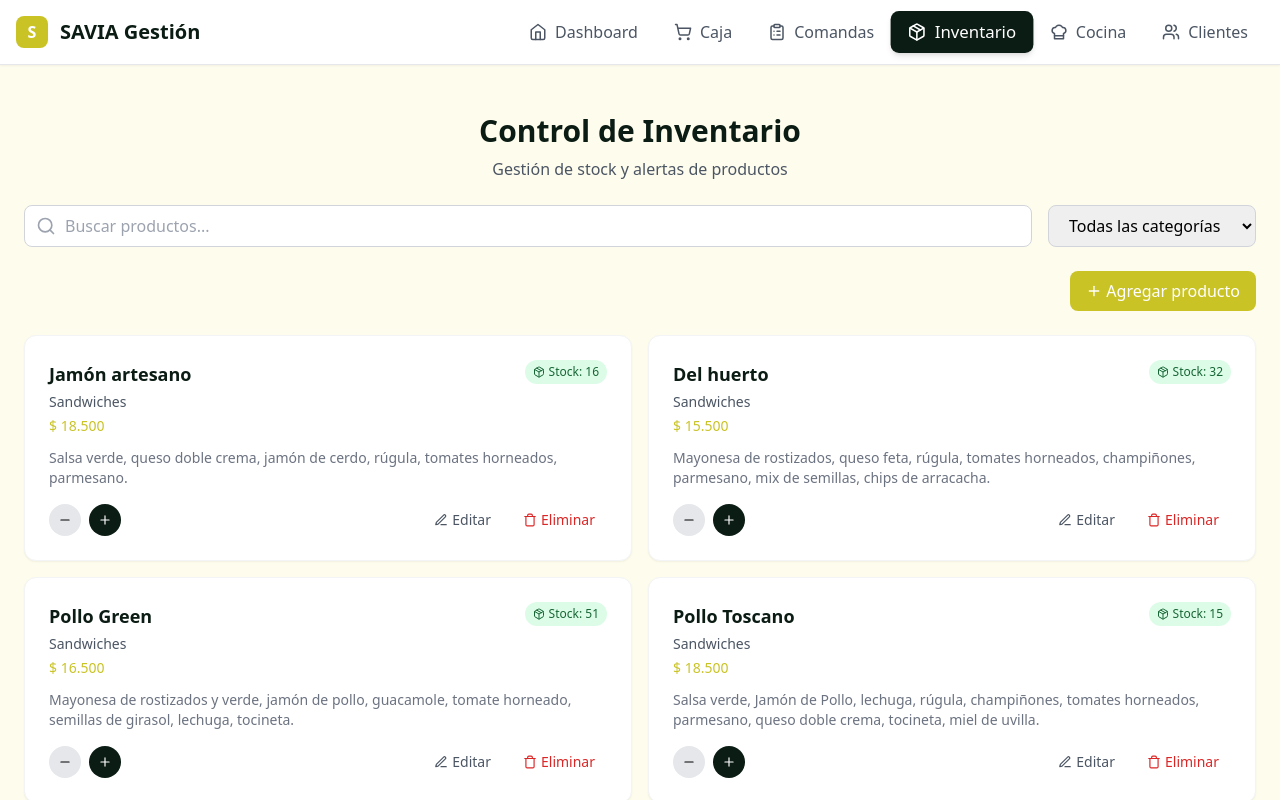
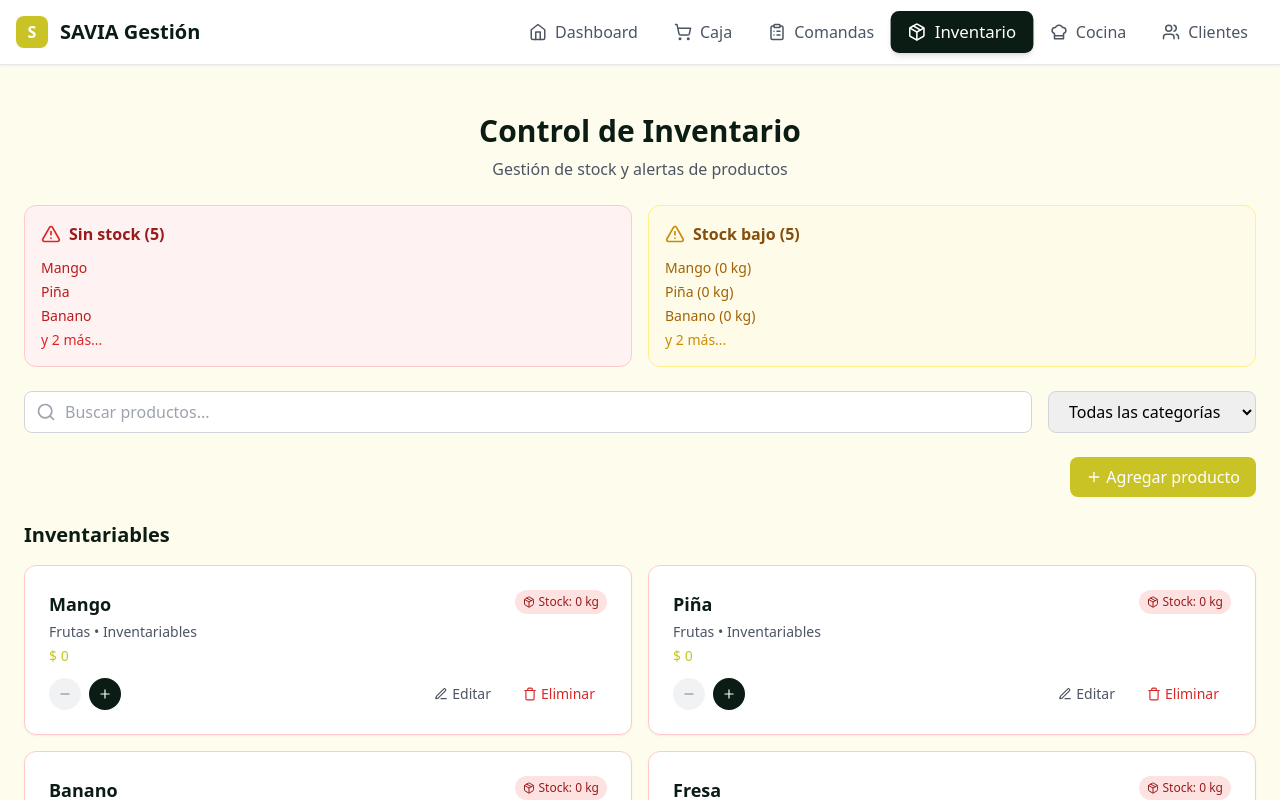
Before and after one commit to javierportillar/saviaInventory, a React (Vite) app: page / in a window 1280 px wide. Both pictures are taken after a click on the button "Inventario". Shown: the top 800 px of the page. Built offline with nearby package versions, Linux system fonts and the light colour scheme.

Commit message:
fixed inventory

```diff
--- a/src/components/Caja.tsx
+++ b/src/components/Caja.tsx
@@ -28,7 +28,8 @@ export function Caja({ menuItems, onCreateOrder, onModuleChange, customers, onAd
       item.nombre.toLowerCase().includes(searchQuery.toLowerCase()) ||
       (item.keywords && item.keywords.toLowerCase().includes(searchQuery.toLowerCase()));
     const matchesCategory = !selectedCategory || item.categoria === selectedCategory;
-    return matchesSearch && matchesCategory && item.stock > 0;
+    const isNonInventariable = item.inventarioCategoria !== 'Inventariables';
+    return matchesSearch && matchesCategory && isNonInventariable;
   });
 
   const addToCart = (item: MenuItem) => {
--- a/src/components/Inventario.tsx
+++ b/src/components/Inventario.tsx
@@ -20,6 +20,9 @@ export function Inventario({ menuItems, onUpdateStock, onAddItem, onUpdateItem,
     nombre: string;
     precio: number | null;
     categoria: string;
+    inventarioCategoria: 'Inventariables' | 'No inventariables';
+    inventarioTipo: 'cantidad' | 'gramos';
+    unidadMedida: 'kg' | 'g' | 'mg';
     stock: number | null;
     descripcion?: string;
   } | null>(null);
@@ -32,13 +35,20 @@ export function Inventario({ menuItems, onUpdateStock, onAddItem, onUpdateItem,
     return matchesSearch && matchesCategory;
   });
 
-  const lowStockItems = filteredItems.filter(item => item.stock < 10);
-  const outOfStockItems = filteredItems.filter(item => item.stock === 0);
+  const inventariableItems = filteredItems.filter(
+    (item) => item.inventarioCategoria === 'Inventariables'
+  );
+  const nonInventariableItems = filteredItems.filter(
+    (item) => item.inventarioCategoria !== 'Inventariables'
+  );
+
+  const lowStockItems = filteredItems.filter((item) => (item.stock ?? 0) < 10);
+  const outOfStockItems = filteredItems.filter((item) => (item.stock ?? 0) === 0);
 
   const quickAdjustStock = (itemId: string, adjustment: number) => {
-    const item = menuItems.find(i => i.id === itemId);
+    const item = menuItems.find((i) => i.id === itemId);
     if (item) {
-      const newStock = Math.max(0, item.stock + adjustment);
+      const newStock = Math.max(0, (item.stock ?? 0) + adjustment);
       onUpdateStock(itemId, newStock);
     }
   };
@@ -59,10 +69,189 @@ export function Inventario({ menuItems, onUpdateStock, onAddItem, onUpdateItem,
         categoria: newItem.categoria,
         stock: newItem.stock ?? 0,
         descripcion: newItem.descripcion,
+        inventarioCategoria: newItem.inventarioCategoria,
+        inventarioTipo: newItem.inventarioTipo,
+        unidadMedida: newItem.unidadMedida,
       });
       setNewItem(null);
     }
   };
+
+  const renderItemCard = (item: MenuItem) => (
+    <div
+      key={item.id}
+      className={`bg-white rounded-xl p-6 shadow-sm border transition-all duration-200 hover:shadow-md ${
+        item.stock === 0 ? 'border-red-200' :
+        item.stock < 10 ? 'border-yellow-200' :
+        'border-gray-100'
+      }`}
+    >
+      {editingItem?.id === item.id ? (
+        <>
+          <div className="grid grid-cols-1 md:grid-cols-2 gap-4">
+            <input
+              className="border border-gray-300 rounded px-3 py-2" placeholder="Nombre"
+              value={editingItem.nombre}
+              onChange={e => setEditingItem({ ...editingItem, nombre: e.target.value })}
+            />
+            <input
+              type="number"
+              min={0}
+              className="border border-gray-300 rounded px-3 py-2"
+              placeholder="Precio (ej. 8500)"
+              value={editingItem.precio === 0 ? '' : editingItem.precio}
+              onChange={e => {
+                const value = parseInt(e.target.value, 10);
+                setEditingItem({ ...editingItem, precio: isNaN(value) ? 0 : value });
+              }}
+            />
+            <input
+              list="category-options"
+              className="border border-gray-300 rounded px-3 py-2"
+              placeholder="Categoría (selecciona o crea)"
+              value={editingItem.categoria}
+              onChange={e => setEditingItem({ ...editingItem, categoria: e.target.value })}
+            />
+            <select
+              className="border border-gray-300 rounded px-3 py-2"
+              value={editingItem.inventarioCategoria}
+              onChange={e =>
+                setEditingItem({
+                  ...editingItem,
+                  inventarioCategoria: e.target.value as 'Inventariables' | 'No inventariables',
+                })
+              }
+            >
+              <option value="Inventariables">Inventariables</option>
+              <option value="No inventariables">No inventariables</option>
+            </select>
+            {editingItem.inventarioCategoria === 'Inventariables' && (
+              <>
+                <select
+                  className="border border-gray-300 rounded px-3 py-2"
+                  value={editingItem.inventarioTipo ?? 'cantidad'}
+                  onChange={e =>
+                    setEditingItem({
+                      ...editingItem,
+                      inventarioTipo: e.target.value as 'cantidad' | 'gramos',
+                    })
+                  }
+                >
+                  <option value="cantidad">Cantidad</option>
+                  <option value="gramos">Gramos</option>
+                </select>
+                {editingItem.inventarioTipo === 'gramos' && (
+                  <select
+                    className="border border-gray-300 rounded px-3 py-2"
+                    value={editingItem.unidadMedida ?? 'kg'}
+                    onChange={e =>
+                      setEditingItem({
+                        ...editingItem,
+                        unidadMedida: e.target.value as 'kg' | 'g' | 'mg',
+                      })
+                    }
+                  >
+                    <option value="kg">kg</option>
+                    <option value="g">g</option>
+                    <option value="mg">mg</option>
+                  </select>
+                )}
+                <input
+                  type="number"
+                  min={0}
+                  className="border border-gray-300 rounded px-3 py-2"
+                  placeholder={editingItem.inventarioTipo === 'gramos' ? 'Peso (ej. 10)' : 'Cantidad (ej. 10)'}
+                  value={editingItem.stock === 0 ? '' : editingItem.stock}
+                  onChange={e => {
+                    const value = parseInt(e.target.value, 10);
+                    setEditingItem({ ...editingItem, stock: isNaN(value) ? 0 : value });
+                  }}
+                />
+              </>
+            )}
+            <textarea
+              className="border border-gray-300 rounded px-3 py-2 md:col-span-2" placeholder="Descripción (opcional)"
+              value={editingItem.descripcion || ''}
+              onChange={e => setEditingItem({ ...editingItem, descripcion: e.target.value })}
+            />
+          </div>
+          <div className="mt-4 flex gap-2">
+            <button onClick={handleSaveEdit} className="px-3 py-1 bg-green-600 text-white rounded text-sm hover:bg-green-700">Guardar</button>
+            <button onClick={() => setEditingItem(null)} className="px-3 py-1 bg-gray-400 text-white rounded text-sm hover:bg-gray-500">Cancelar</button>
+          </div>
+        </>
+      ) : (
+        <>
+          <div className="flex justify-between items-start mb-3">
+            <div className="flex-1">
+              <h3 className="font-semibold text-lg mb-1" style={{ color: COLORS.dark }}>
+                {item.nombre}
+              </h3>
+              <p className="text-sm text-gray-600 mb-1">
+                {item.categoria} • {item.inventarioCategoria ?? 'No inventariables'}
+              </p>
+              <p className="text-sm font-medium" style={{ color: COLORS.accent }}>
+                {formatCOP(item.precio)}
+              </p>
+            </div>
+            <div className="text-right">
+              <div
+                className={`inline-flex items-center gap-1 px-2 py-1 rounded-full text-xs font-medium ${
+                  item.stock === 0 ? 'bg-red-100 text-red-800' :
+                  item.stock < 10 ? 'bg-yellow-100 text-yellow-800' :
+                  'bg-green-100 text-green-800'
+                }`}
+                title="Stock disponible"
+              >
+                <Package size={12} />
+                <span>
+                  Stock: {item.stock ?? 0}
+                  {item.inventarioTipo === 'gramos' && item.unidadMedida ? ` ${item.unidadMedida}` : ''}
+                </span>
+              </div>
+            </div>
+          </div>
+
+          {item.descripcion && (
+            <p className="text-sm text-gray-500 mb-4 line-clamp-2">{item.descripcion}</p>
+          )}
+
+          <div className="flex items-center justify-between">
+            <div className="flex items-center gap-2">
+              <button
+                onClick={() => quickAdjustStock(item.id, -1)}
+                disabled={(item.stock ?? 0) === 0}
+                className="w-8 h-8 rounded-full bg-gray-200 flex items-center justify-center hover:bg-gray-300 disabled:opacity-50"
+              >
+                <Minus size={14} />
+              </button>
+              <button
+                onClick={() => quickAdjustStock(item.id, 1)}
+                className="w-8 h-8 rounded-full flex items-center justify-center text-white hover:opacity-90"
+                style={{ backgroundColor: COLORS.dark }}
+              >
+                <Plus size={14} />
+              </button>
+            </div>
+            <div className="flex items-center gap-2">
+              <button
+                onClick={() => setEditingItem(item)}
+                className="flex items-center gap-1 px-3 py-1 text-sm text-gray-600 hover:text-gray-800"
+              >
+                <Edit3 size={14} /> Editar
+              </button>
+              <button
+                onClick={() => onDeleteItem(item.id)}
+                className="flex items-center gap-1 px-3 py-1 text-sm text-red-600 hover:text-red-800"
+              >
+                <Trash size={14} /> Eliminar
+              </button>
+            </div>
+          </div>
+        </>
+      )}
+    </div>
+  );
 
   return (
     <div className="max-w-7xl mx-auto p-6 space-y-6">
@@ -105,7 +294,10 @@ export function Inventario({ menuItems, onUpdateStock, onAddItem, onUpdateItem,
               </div>
               <div className="space-y-1">
                 {lowStockItems.slice(0,3).map(item => (
-                  <p key={item.id} className="text-sm text-yellow-700">{item.nombre} ({item.stock})</p>
+                  <p key={item.id} className="text-sm text-yellow-700">
+                    {item.nombre} ({item.stock}
+                    {item.inventarioTipo === 'gramos' && item.unidadMedida ? ` ${item.unidadMedida}` : ''})
+                  </p>
                 ))}
                 {lowStockItems.length > 3 && (
                   <p className="text-sm text-yellow-600">y {lowStockItems.length - 3} más...</p>
@@ -144,7 +336,18 @@ export function Inventario({ menuItems, onUpdateStock, onAddItem, onUpdateItem,
 
       <div className="flex justify-end">
         <button
-          onClick={() => setNewItem({ nombre: '', precio: null, categoria: '', stock: null, descripcion: '' })}
+          onClick={() =>
+            setNewItem({
+              nombre: '',
+              precio: null,
+              categoria: '',
+              inventarioCategoria: 'No inventariables',
+              inventarioTipo: 'cantidad',
+              unidadMedida: 'kg',
+              stock: null,
+              descripcion: '',
+            })
+          }
           className="flex items-center gap-1 px-4 py-2 rounded-lg text-white hover:opacity-90"
           style={{ backgroundColor: COLORS.accent }}
         >
@@ -178,17 +381,63 @@ export function Inventario({ menuItems, onUpdateStock, onAddItem, onUpdateItem,
               value={newItem.categoria}
               onChange={e => setNewItem({ ...newItem, categoria: e.target.value })}
             />
+            <select
+              className="border border-gray-300 rounded px-3 py-2"
+              value={newItem.inventarioCategoria}
+              onChange={e =>
+                setNewItem({
+                  ...newItem,
+                  inventarioCategoria: e.target.value as 'Inventariables' | 'No inventariables',
+                })
+              }
+            >
+              <option value="Inventariables">Inventariables</option>
+              <option value="No inventariables">No inventariables</option>
+            </select>
+            {newItem.inventarioCategoria === 'Inventariables' && (
+              <>
+                <select
+                  className="border border-gray-300 rounded px-3 py-2"
+                  value={newItem.inventarioTipo}
+                  onChange={e =>
+                    setNewItem({
+                      ...newItem,
+                      inventarioTipo: e.target.value as 'cantidad' | 'gramos',
+                    })
+                  }
+                >
+                  <option value="cantidad">Cantidad</option>
+                  <option value="gramos">Gramos</option>
+                </select>
+                {newItem.inventarioTipo === 'gramos' && (
+                  <select
+                    className="border border-gray-300 rounded px-3 py-2"
+                    value={newItem.unidadMedida}
+                    onChange={e =>
+                      setNewItem({
+                        ...newItem,
+                        unidadMedida: e.target.value as 'kg' | 'g' | 'mg',
+                      })
+                    }
+                  >
+                    <option value="kg">kg</option>
+                    <option value="g">g</option>
+                    <option value="mg">mg</option>
+                  </select>
+                )}
                 <input
                   type="number"
                   min={0}
                   className="border border-gray-300 rounded px-3 py-2"
-              placeholder="Stock (ej. 10)"
+                  placeholder={newItem.inventarioTipo === 'gramos' ? 'Peso (ej. 10)' : 'Cantidad (ej. 10)'}
                   value={newItem.stock ?? ''}
                   onChange={e => {
                     const value = parseInt(e.target.value, 10);
                     setNewItem({ ...newItem, stock: isNaN(value) ? null : value });
                   }}
                 />
+              </>
+            )}
             <textarea
               className="border border-gray-300 rounded px-3 py-2 md:col-span-2" placeholder="Descripción (opcional)"
               value={newItem.descripcion || ''}
@@ -203,131 +452,27 @@ export function Inventario({ menuItems, onUpdateStock, onAddItem, onUpdateItem,
       )}
 
       {/* Lista de productos */}
+      <div className="space-y-8">
+        {inventariableItems.length > 0 && (
+          <div>
+            <h3 className="text-xl font-semibold mb-4" style={{ color: COLORS.dark }}>
+              Inventariables
+            </h3>
             <div className="grid grid-cols-1 lg:grid-cols-2 gap-4">
-        {filteredItems.map(item => (
-          <div
-            key={item.id}
-            className={`bg-white rounded-xl p-6 shadow-sm border transition-all duration-200 hover:shadow-md ${
-              item.stock === 0 ? 'border-red-200' :
-              item.stock < 10 ? 'border-yellow-200' :
-              'border-gray-100'
-            }`}
-          >
-            {editingItem?.id === item.id ? (
-              <>
-                <div className="grid grid-cols-1 md:grid-cols-2 gap-4">
-                  <input
-                    className="border border-gray-300 rounded px-3 py-2" placeholder="Nombre"
-                    value={editingItem.nombre}
-                    onChange={e => setEditingItem({ ...editingItem, nombre: e.target.value })}
-                  />
-                  <input
-                    type="number"
-                    min={0}
-                    className="border border-gray-300 rounded px-3 py-2"
-                    placeholder="Precio (ej. 8500)"
-                    value={editingItem.precio === 0 ? '' : editingItem.precio}
-                    onChange={e => {
-                      const value = parseInt(e.target.value, 10);
-                      setEditingItem({ ...editingItem, precio: isNaN(value) ? 0 : value });
-                    }}
-                  />
-                  <input
-                    list="category-options"
-                    className="border border-gray-300 rounded px-3 py-2"
-                    placeholder="Categoría (selecciona o crea)"
-                    value={editingItem.categoria}
-                    onChange={e => setEditingItem({ ...editingItem, categoria: e.target.value })}
-                  />
-                  <input
-                    type="number"
-                    min={0}
-                    className="border border-gray-300 rounded px-3 py-2"
-                    placeholder="Stock (ej. 10)"
-                    value={editingItem.stock === 0 ? '' : editingItem.stock}
-                    onChange={e => {
-                      const value = parseInt(e.target.value, 10);
-                      setEditingItem({ ...editingItem, stock: isNaN(value) ? 0 : value });
-                    }}
-                  />
-                  <textarea
-                    className="border border-gray-300 rounded px-3 py-2 md:col-span-2" placeholder="Descripción (opcional)"
-                    value={editingItem.descripcion || ''}
-                    onChange={e => setEditingItem({ ...editingItem, descripcion: e.target.value })}
-                  />
-                </div>
-                <div className="mt-4 flex gap-2">
-                  <button onClick={handleSaveEdit} className="px-3 py-1 bg-green-600 text-white rounded text-sm hover:bg-green-700">Guardar</button>
-                  <button onClick={() => setEditingItem(null)} className="px-3 py-1 bg-gray-400 text-white rounded text-sm hover:bg-gray-500">Cancelar</button>
-                </div>
-              </>
-            ) : (
-              <>
-                <div className="flex justify-between items-start mb-3">
-                  <div className="flex-1">
-                    <h3 className="font-semibold text-lg mb-1" style={{ color: COLORS.dark }}>
-                      {item.nombre}
-                    </h3>
-                    <p className="text-sm text-gray-600 mb-1">{item.categoria}</p>
-                    <p className="text-sm font-medium" style={{ color: COLORS.accent }}>
-                      {formatCOP(item.precio)}
-                    </p>
-                  </div>
-                  <div className="text-right">
-                    <div
-                      className={`inline-flex items-center gap-1 px-2 py-1 rounded-full text-xs font-medium ${
-                        item.stock === 0 ? 'bg-red-100 text-red-800' :
-                        item.stock < 10 ? 'bg-yellow-100 text-yellow-800' :
-                        'bg-green-100 text-green-800'
-                      }`}
-                      title="Stock disponible"
-                    >
-                      <Package size={12} />
-                      <span>Stock: {item.stock}</span>
+              {inventariableItems.map(renderItemCard)}
             </div>
           </div>
-                </div>
-
-                {item.descripcion && (
-                  <p className="text-sm text-gray-500 mb-4 line-clamp-2">{item.descripcion}</p>
         )}
-
-                <div className="flex items-center justify-between">
-                  <div className="flex items-center gap-2">
-                    <button
-                      onClick={() => quickAdjustStock(item.id, -1)}
-                      disabled={item.stock === 0}
-                      className="w-8 h-8 rounded-full bg-gray-200 flex items-center justify-center hover:bg-gray-300 disabled:opacity-50"
-                    >
-                      <Minus size={14} />
-                    </button>
-                    <button
-                      onClick={() => quickAdjustStock(item.id, 1)}
-                      className="w-8 h-8 rounded-full flex items-center justify-center text-white hover:opacity-90"
-                      style={{ backgroundColor: COLORS.dark }}
-                    >
-                      <Plus size={14} />
-                    </button>
-                  </div>
-                  <div className="flex items-center gap-2">
-                    <button
-                      onClick={() => setEditingItem(item)}
-                      className="flex items-center gap-1 px-3 py-1 text-sm text-gray-600 hover:text-gray-800"
-                    >
-                      <Edit3 size={14} /> Editar
-                    </button>
-                    <button
-                      onClick={() => onDeleteItem(item.id)}
-                      className="flex items-center gap-1 px-3 py-1 text-sm text-red-600 hover:text-red-800"
-                    >
-                      <Trash size={14} /> Eliminar
-                    </button>
+        {nonInventariableItems.length > 0 && (
+          <div>
+            <h3 className="text-xl font-semibold mb-4" style={{ color: COLORS.dark }}>
+              No inventariables
+            </h3>
+            <div className="grid grid-cols-1 lg:grid-cols-2 gap-4">
+              {nonInventariableItems.map(renderItemCard)}
             </div>
           </div>
-              </>
         )}
-          </div>
-        ))}
       </div>
     </div>
   );
--- a/src/data/menu.ts
+++ b/src/data/menu.ts
@@ -209,8 +209,60 @@ export const MENU_ITEMS: MenuItem[] = [...LEFT_SECTIONS, ...RIGHT_SECTIONS].flat
     ...item,
     categoria: section.titulo,
     stock: Math.floor(Math.random() * 50) + 10, // Stock inicial aleatorio
+    inventarioCategoria: 'No inventariables',
   }))
-);
+).concat([
+  {
+    id: 'inv-mango',
+    nombre: 'Mango',
+    precio: 0,
+    categoria: 'Frutas',
+    stock: 0,
+    inventarioCategoria: 'Inventariables',
+    inventarioTipo: 'gramos',
+    unidadMedida: 'kg',
+  },
+  {
+    id: 'inv-pina',
+    nombre: 'Piña',
+    precio: 0,
+    categoria: 'Frutas',
+    stock: 0,
+    inventarioCategoria: 'Inventariables',
+    inventarioTipo: 'gramos',
+    unidadMedida: 'kg',
+  },
+  {
+    id: 'inv-banano',
+    nombre: 'Banano',
+    precio: 0,
+    categoria: 'Frutas',
+    stock: 0,
+    inventarioCategoria: 'Inventariables',
+    inventarioTipo: 'gramos',
+    unidadMedida: 'kg',
+  },
+  {
+    id: 'inv-fresa',
+    nombre: 'Fresa',
+    precio: 0,
+    categoria: 'Frutas',
+    stock: 0,
+    inventarioCategoria: 'Inventariables',
+    inventarioTipo: 'gramos',
+    unidadMedida: 'kg',
+  },
+  {
+    id: 'inv-kiwi',
+    nombre: 'Kiwi',
+    precio: 0,
+    categoria: 'Frutas',
+    stock: 0,
+    inventarioCategoria: 'Inventariables',
+    inventarioTipo: 'gramos',
+    unidadMedida: 'kg',
+  },
+]);
 
 export const COLORS = {
   dark: "#0B1C14",
--- a/src/types/index.ts
+++ b/src/types/index.ts
@@ -6,6 +6,9 @@ export interface MenuItem {
   keywords?: string;
   categoria: string;
   stock: number;
+  inventarioCategoria: 'Inventariables' | 'No inventariables';
+  inventarioTipo?: 'cantidad' | 'gramos';
+  unidadMedida?: 'kg' | 'g' | 'mg';
 }
 
 export interface CartItem {
```
Lines whose indentation alone changed are shown as unchanged.
